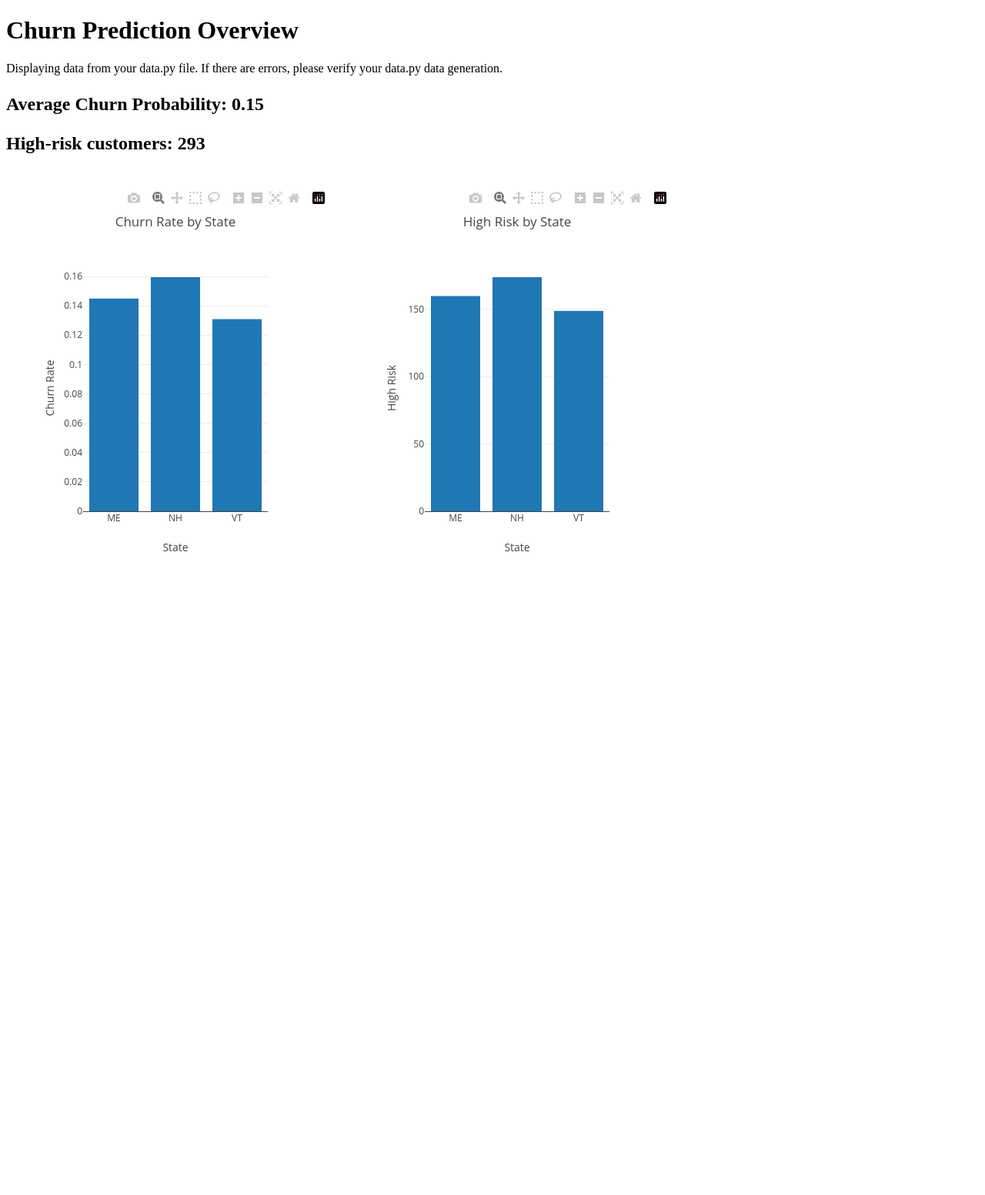
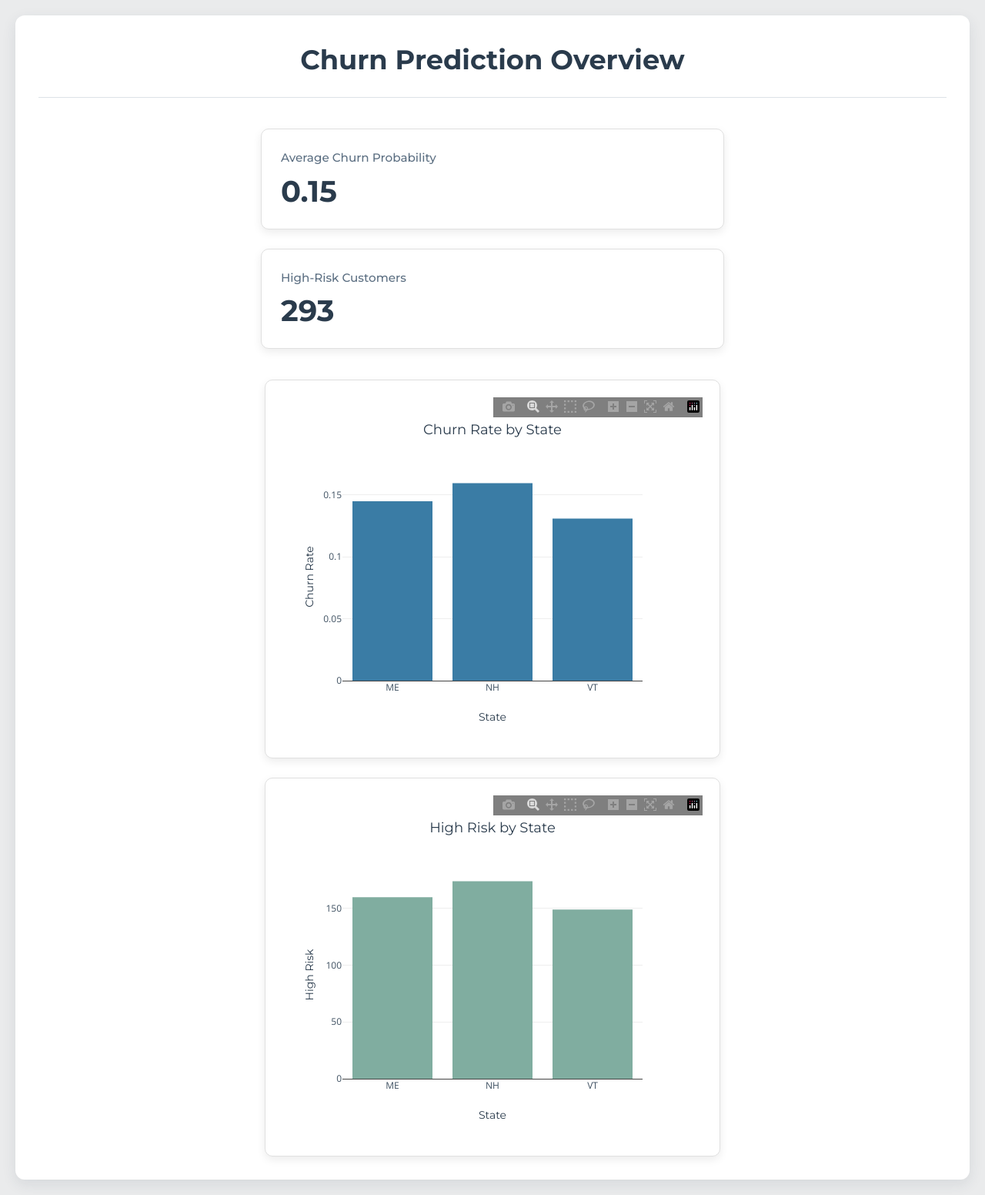
Before and after one commit to augustocesarperin/churn-prediction-dashboard, a Flask app: page / in a window 1280 px wide. Shown: the whole page at 77% size. Before the commit the page ends 716 px from the top, so only its background shows below. Run offline with Flask 2, Linux system fonts and the light colour scheme; some libraries are stand-ins or nearby versions.

Commit message:
Improve dashboard UI

```diff
--- /dev/null
+++ b/static/style.css
@@ -0,0 +1,128 @@
+/* static/style.css */
+body {
+    font-family: 'Open Sans', sans-serif; /* Nova fonte para o corpo */
+    background-color: #EAEBEC; /* Novo Fundo Principal (cinza muito claro) */
+    color: #3D4F60; /* Novo Texto Principal (azul-acinzentado escuro) */
+    margin: 0;
+    padding: 20px;
+    line-height: 1.6;
+}
+
+.dashboard-container {
+    max-width: 1200px;
+    margin: 0 auto;
+    padding: 30px; /* Aumentando o padding do container principal */
+    background-color: #FFFFFF; /* Fundo branco para o container principal */
+    border-radius: 12px; /* Aumentando o border-radius */
+    box-shadow: 0 6px 18px rgba(42, 59, 76, 0.1); /* Sombra mais sutil e azulada */
+}
+
+.dashboard-header {
+    text-align: center;
+    margin-bottom: 40px; /* Aumentando a margem inferior */
+    padding-bottom: 20px;
+    border-bottom: 1px solid #DDE2E7; /* Linha separadora mais suave */
+}
+
+.dashboard-header h1 {
+    font-family: 'Montserrat', sans-serif; /* Nova fonte para o título principal */
+    color: #2A3B4C; /* Novo tom para o título principal */
+    font-size: 2.2em; /* Aumentando um pouco o título */
+    font-weight: 700;
+    margin: 0;
+}
+
+.metrics-container {
+    display: flex;
+    justify-content: space-around;
+    flex-wrap: wrap;
+    gap: 25px; /* Ajustando o gap */
+    margin-bottom: 40px; /* Aumentando a margem inferior */
+}
+
+.metric-card {
+    background-color: #FFFFFF;
+    padding: 25px; /* Aumentando o padding interno */
+    border-radius: 10px; /* Aumentando o border-radius */
+    box-shadow: 0 4px 12px rgba(0, 0, 0, 0.08); /* Nova sombra mais sutil */
+    text-align: left; /* Alinhando texto à esquerda dentro do card */
+    flex-basis: calc(50% - 40px);
+    min-width: 250px;
+    /* border-left: 5px solid #4A90E2; Removendo a borda esquerda colorida */
+    border: 1px solid #E0E0E0; /* Adicionando uma borda sutil geral */
+}
+
+.metric-card h2 {
+    font-family: 'Montserrat', sans-serif; /* Nova fonte */
+    font-size: 0.95em; /* Reduzindo um pouco para dar mais destaque ao valor */
+    color: #5C6F82; /* Cor mais suave para o título da métrica */
+    margin-top: 0;
+    margin-bottom: 8px; /* Ajustando margem */
+    font-weight: 500;
+}
+
+.metric-card .metric-value {
+    font-family: 'Montserrat', sans-serif; /* Usando Montserrat para consistência nos destaques */
+    font-size: 2.4em; /* Aumentando o valor */
+    font-weight: 700;
+    color: #2A3B4C; /* Cor principal do título */
+    margin: 0;
+    line-height: 1.2;
+}
+
+.charts-container {
+    display: flex;
+    justify-content: space-around;
+    flex-wrap: wrap;
+    gap: 25px; /* Ajustando o gap */
+}
+
+.chart-card {
+    background-color: #FFFFFF;
+    padding: 20px;
+    border-radius: 10px; /* Aumentando o border-radius */
+    box-shadow: 0 4px 12px rgba(0, 0, 0, 0.08); /* Nova sombra */
+    flex-basis: calc(50% - 40px);
+    min-width: 380px; /* Ajustando a largura mínima */
+    border: 1px solid #E0E0E0; /* Adicionando uma borda sutil geral */
+}
+
+/* Media query para telas menores (empilhar cards) */
+@media (max-width: 860px) { /* Ajustando o breakpoint para melhor acomodação dos cards lado a lado */
+    .metrics-container,
+    .charts-container {
+        flex-direction: column;
+        align-items: center;
+    }
+
+    .metric-card,
+    .chart-card {
+        flex-basis: 100%;
+        width: 95%; /* Usar porcentagem para melhor fluidez */
+        max-width: 550px; /* Limitar largura máxima */
+        margin-bottom: 20px; /* Adicionar margem inferior quando empilhado */
+    }
+    .metric-card:last-child,
+    .chart-card:last-child {
+        margin-bottom: 0;
+    }
+}
+
+@media (max-width: 480px) {
+    .dashboard-container {
+        padding: 15px;
+    }
+    .dashboard-header h1 {
+        font-size: 1.8em;
+    }
+    .metric-card .metric-value {
+        font-size: 2em;
+    }
+    .chart-card {
+        min-width: auto; /* Permitir que encolha mais */
+        padding: 15px;
+    }
+    .metric-card {
+        padding: 20px;
+    }
+}
--- a/templates/index.html
+++ b/templates/index.html
@@ -3,71 +3,109 @@
 
 <head>
     <title>Churn Prediction Dashboard</title>
+    <meta name="viewport" content="width=device-width, initial-scale=1.0">
+    <link rel="stylesheet" href="{{ url_for('static', filename='style.css') }}">
     <script src="https://cdn.plot.ly/plotly-2.35.2.min.js" charset="utf-8"></script>
-    <style>
-        #churnChart1,
-        #churnChart2 {
-            width: 400px;
-            height: 500px;
-            display: inline-block;
-            margin: 20px;
-        }
-
-        .large-text {
-            font-size: 24px;
-            font-weight: bold;
-        }
-    </style>
+    <!-- Novas fontes do Google Fonts -->
+    <link rel="preconnect" href="https://fonts.googleapis.com">
+    <link rel="preconnect" href="https://fonts.gstatic.com" crossorigin>
+    <link href="https://fonts.googleapis.com/css2?family=Montserrat:wght@400;500;700&family=Open+Sans:wght@400;600&display=swap" rel="stylesheet">
 </head>
 
 <body>
-    <h1>Churn Prediction Overview</h1>
-    <p>Displaying data from your data.py file. If there are errors, please verify your data.py data generation.</p>
+    <div class="dashboard-container">
+        <header class="dashboard-header">
+            <h1>Churn Prediction Overview</h1>
+        </header>
 
-    <!-- Display the average churn probability -->
-    <p class="large-text">Average Churn Probability: {{ avg_churn_prob | round(2) }}</p>
+        <section class="metrics-container">
+            <div class="metric-card">
+                <h2>Average Churn Probability</h2>
+                <p class="metric-value">{{ avg_churn_prob | round(2) }}</p>
+            </div>
+            <div class="metric-card">
+                <h2>High-Risk Customers</h2>
+                <p class="metric-value">{{ high_risk_customers }}</p>
+            </div>
+        </section>
 
-    <p class="large-text">High-risk customers: {{ high_risk_customers }}</p>
-
-    <div id="churnChart1"></div>
-    <div id="churnChart2"></div>
+        <section class="charts-container">
+            <div class="chart-card">
+                <div id="churnChart1"></div>
+            </div>
+            <div class="chart-card">
+                <div id="churnChart2"></div>
+            </div>
+        </section>
+    </div>
 
     <script>
         const churnRateByState = {{ churn_rate_by_state | tojson }};
         const highRiskByState = {{ high_risk_by_state | tojson }};
 
-
+        // Chart 1: Churn Rate by State
         const data1 = [
             {
                 x: churnRateByState.map(state => state.state),
                 y: churnRateByState.map(state => state.churn_rate),
-                type: 'bar'
+                type: 'bar',
+                marker: {
+                    color: '#3A7CA5' // Nova Cor de Destaque Primária
+                }
             }
         ];
+        const layout1 = {
+            title: {
+                text: 'Churn Rate by State',
+                font: { family: 'Montserrat, sans-serif', size: 18, color: '#2A3B4C' }
+            },
+            xaxis: {
+                title: 'State',
+                titlefont: { family: 'Montserrat, sans-serif', color: '#2A3B4C' },
+                tickfont: { family: 'Open Sans, sans-serif', color: '#3D4F60' }
+            },
+            yaxis: {
+                title: 'Churn Rate',
+                titlefont: { family: 'Montserrat, sans-serif', color: '#2A3B4C' },
+                tickfont: { family: 'Open Sans, sans-serif', color: '#3D4F60' }
+            },
+            font: { family: 'Open Sans, sans-serif', color: '#3D4F60' }, // Fonte padrão para o gráfico
+            paper_bgcolor: 'rgba(0,0,0,0)',
+            plot_bgcolor: 'rgba(0,0,0,0)'
+        };
+        Plotly.newPlot('churnChart1', data1, layout1, {responsive: true});
 
-        const layout1 = {
-            title: 'Churn Rate by State',
-            xaxis: { title: 'State' },
-            yaxis: { title: 'Churn Rate' }
-        };
-
-        Plotly.newPlot('churnChart1', data1, layout1);
-
+        // Chart 2: High Risk by State
         const data2 = [
             {
                 x: highRiskByState.map(state => state.state),
                 y: highRiskByState.map(state => state.high_risk),
-                type: 'bar'
+                type: 'bar',
+                marker: {
+                    color: '#80ADA0' // Nova Cor de Destaque Secundária (Verde-azulado suave)
+                }
             }
         ];
-
         const layout2 = {
-            title: 'High Risk by State',
-            xaxis: { title: 'State' },
-            yaxis: { title: 'High Risk' }
+            title: {
+                text: 'High Risk by State',
+                font: { family: 'Montserrat, sans-serif', size: 18, color: '#2A3B4C' }
+            },
+            xaxis: {
+                title: 'State',
+                titlefont: { family: 'Montserrat, sans-serif', color: '#2A3B4C' },
+                tickfont: { family: 'Open Sans, sans-serif', color: '#3D4F60' }
+            },
+            yaxis: {
+                title: 'High Risk',
+                titlefont: { family: 'Montserrat, sans-serif', color: '#2A3B4C' },
+                tickfont: { family: 'Open Sans, sans-serif', color: '#3D4F60' }
+            },
+            font: { family: 'Open Sans, sans-serif', color: '#3D4F60' }, // Fonte padrão para o gráfico
+            paper_bgcolor: 'rgba(0,0,0,0)',
+            plot_bgcolor: 'rgba(0,0,0,0)'
         };
-
-        Plotly.newPlot('churnChart2', data2, layout2);
+        Plotly.newPlot('churnChart2', data2, layout2, {responsive: true});
     </script>
 </body>
 
```
